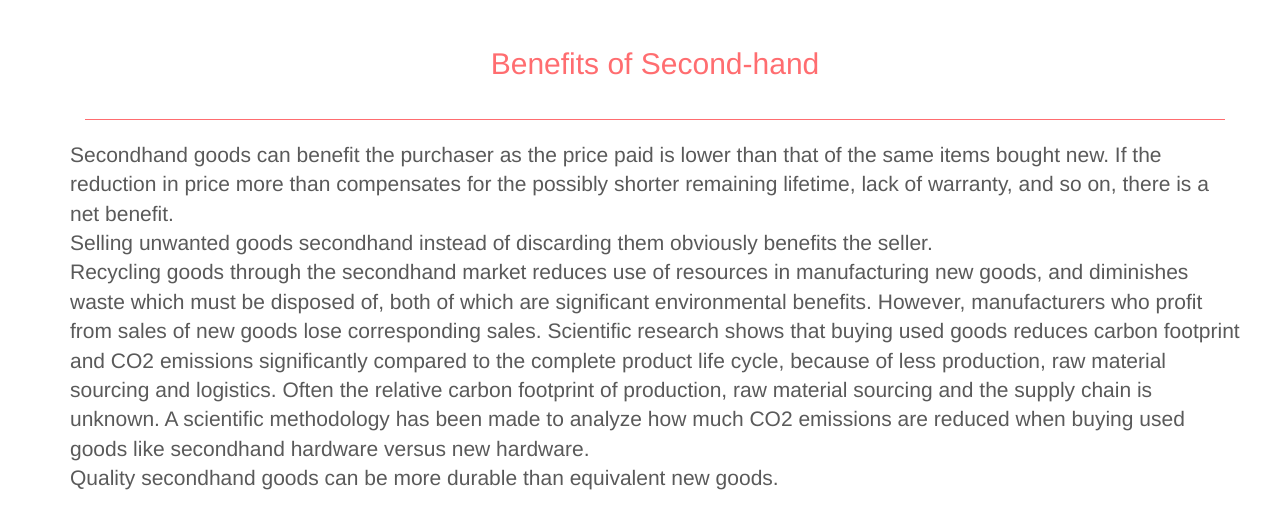
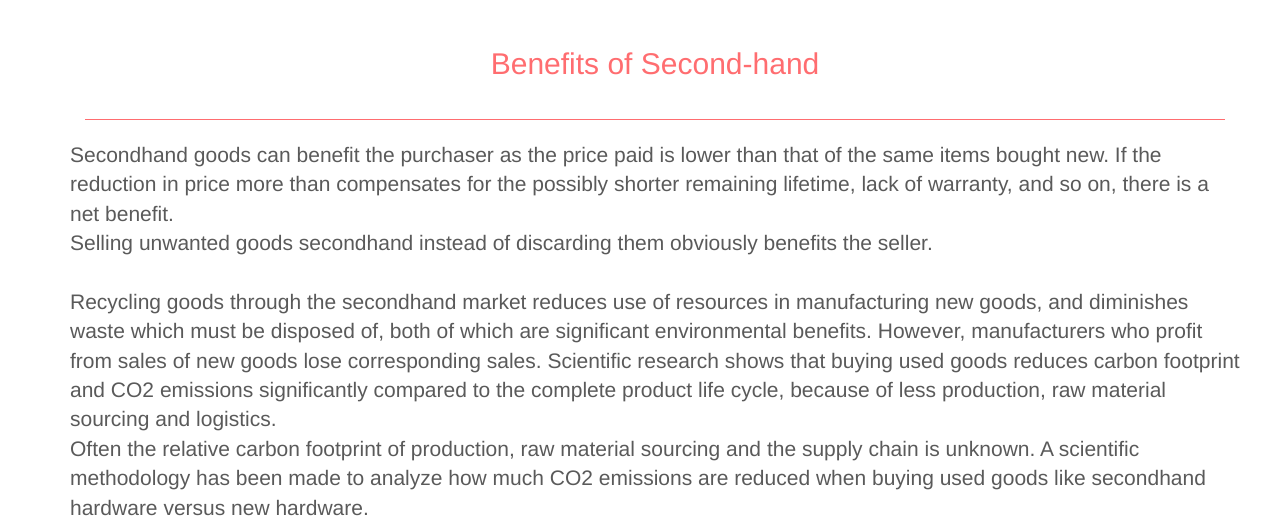
Before and after one commit to meliotagit/meliotagit.gi, a plain HTML site: page index.html in a window 1280 px wide. Shown: the part 780-1300 px from the top of the page. Drawn offline with nearby package versions, Linux system fonts and the light colour scheme; a script that the page names is missing.

Commit message:
Update index.html

```diff
--- a/index.html
+++ b/index.html
@@ -139,9 +139,9 @@
           <p class="lead">
 Secondhand goods can benefit the purchaser as the price paid is lower than that of the same items bought new. If the reduction in price more than compensates for the possibly shorter remaining lifetime, lack of warranty, and so on, there is a net benefit.<br>
 
-Selling unwanted goods secondhand instead of discarding them obviously benefits the seller.<br>
+Selling unwanted goods secondhand instead of discarding them obviously benefits the seller.<br><br>
 
-Recycling goods through the secondhand market reduces use of resources in manufacturing new goods, and diminishes waste which must be disposed of, both of which are significant environmental benefits. However, manufacturers who profit from sales of new goods lose corresponding sales. Scientific research shows that buying used goods reduces carbon footprint and CO2 emissions significantly compared to the complete product life cycle, because of less production, raw material sourcing and logistics. Often the relative carbon footprint of production, raw material sourcing and the supply chain is unknown. A scientific methodology has been made to analyze how much CO2 emissions are reduced when buying used goods like secondhand hardware versus new hardware.<br>
+Recycling goods through the secondhand market reduces use of resources in manufacturing new goods, and diminishes waste which must be disposed of, both of which are significant environmental benefits. However, manufacturers who profit from sales of new goods lose corresponding sales. Scientific research shows that buying used goods reduces carbon footprint and CO2 emissions significantly compared to the complete product life cycle, because of less production, raw material sourcing and logistics.<br> Often the relative carbon footprint of production, raw material sourcing and the supply chain is unknown. A scientific methodology has been made to analyze how much CO2 emissions are reduced when buying used goods like secondhand hardware versus new hardware.<br><br>
 
 Quality secondhand goods can be more durable than equivalent new goods.
           </p>
```
